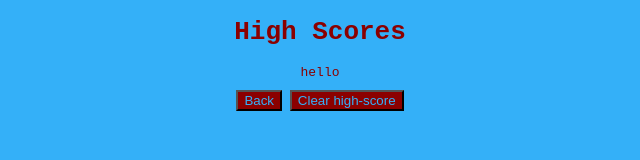
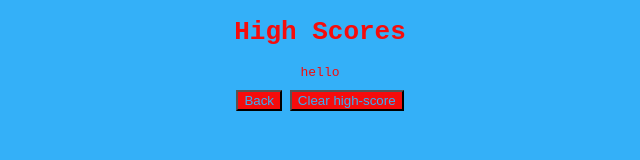
Before and after one commit to Cratesy/quiz_game, a plain HTML site: page high-score.html in a window 1280 px wide. Shown: the whole page, without its empty margins (320-960 px from the left). Drawn offline with Linux system fonts and the light colour scheme.

Commit message:
updated colours

```diff
--- a/assests/css/highscore-style.css
+++ b/assests/css/highscore-style.css
@@ -1,5 +1,5 @@
 body {
-  color: darkred;
+  color: rgb(246, 12, 12);
   font-family: monospace;
   text-align: center;
   background-color: rgb(52, 176, 248);
@@ -16,6 +16,6 @@ header {
 }
 .clear-high-score,
 .back-button {
-  background-color: darkred;
+  background-color: rgb(246, 12, 12);
   color: rgb(52, 176, 248);
 }
--- a/assests/css/style.css
+++ b/assests/css/style.css
@@ -5,7 +5,7 @@ body {
 
 /* viewHighScore + Timer */
 header {
-  color: crimson;
+  color: rgb(246, 12, 12);
   text-align: center;
   background-color: rgb(28, 129, 245);
 }
@@ -46,7 +46,7 @@ header {
 }
 .game-container {
   padding: 80px;
-  background-color: red;
+  background-color: rgb(28, 129, 245);
   font-size: 20px;
   text-align: center;
 }
@@ -57,7 +57,12 @@ header {
   font-size: large;
   padding: 20px;
 }
-.button1 {
+.button1,
+.button2,
+.button3,
+.button4 {
   text-align: center;
+  color: rgb(246, 12, 12);
+  background-color: rgb(28, 129, 245);
   padding: 30px;
 }
```
